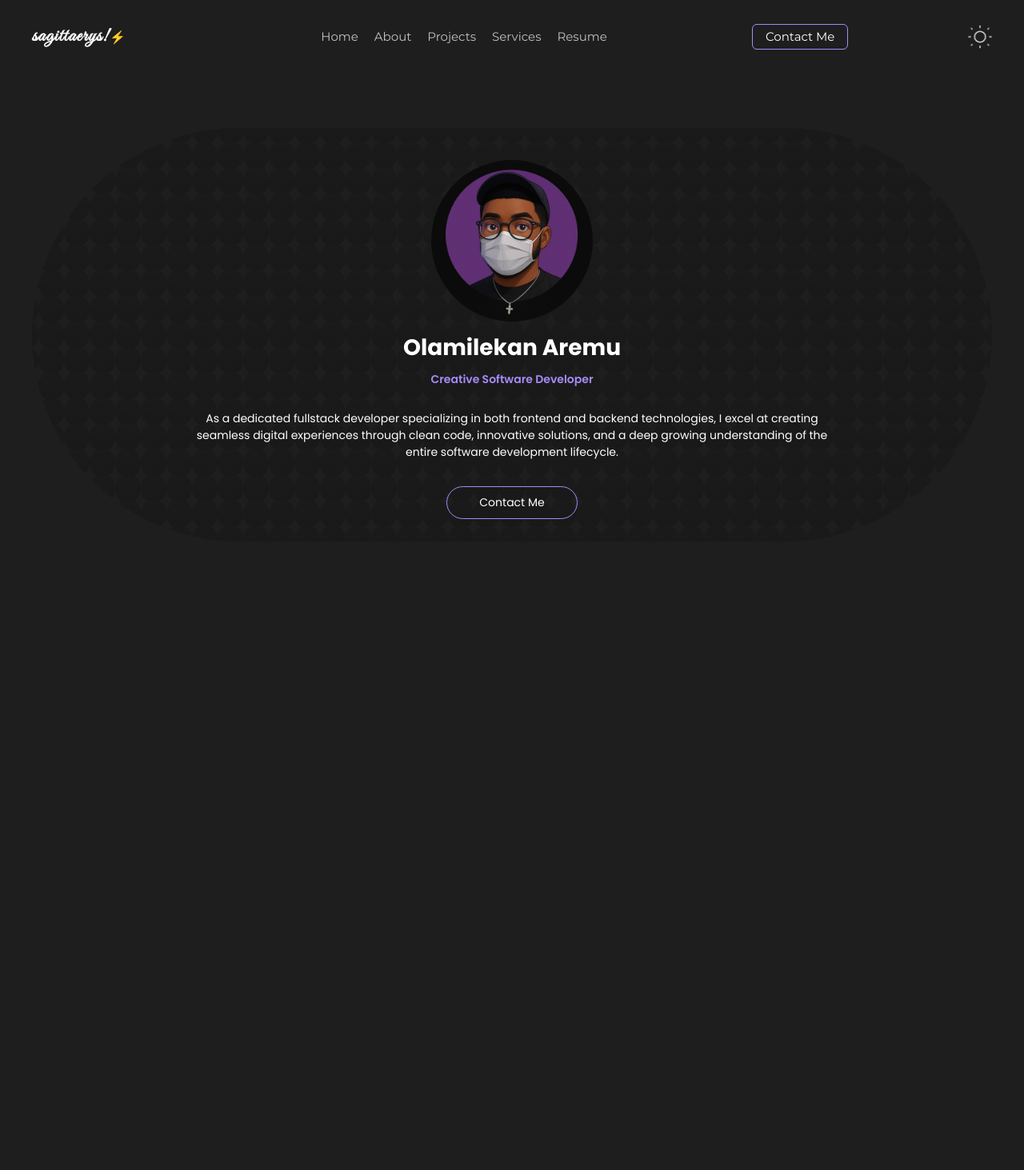
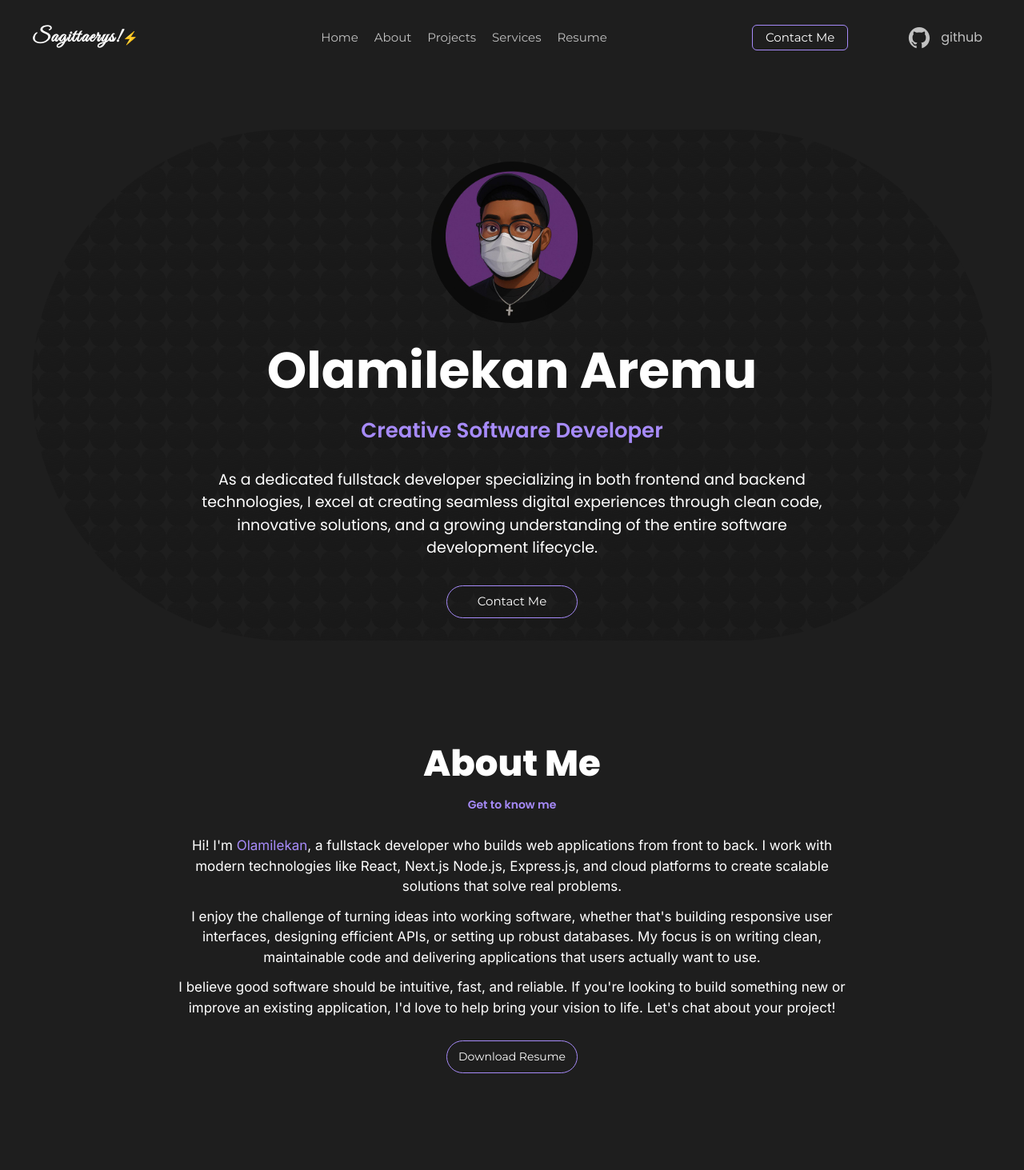
Before and after one commit to Sagittaerys/portfolio-next-js, a Next.js app: page / in a window 1280 px wide. Shown: the top 1463 px of the page at 80% size. Before the commit the page ends 800 px from the top, so only its background shows below. Built offline with nearby package versions, Linux system fonts and the light colour scheme.

Commit message:
about-phase

```diff
--- /dev/null
+++ b/Components/About-Me.js
@@ -0,0 +1,38 @@
+export default function AboutMe() {
+  return (
+    <div id="about" className="container p-5 md:p-10">
+      <div className="name text-center py-3 space-y-2">
+        <h2 className="text-[24px] md:text-[45px] text-white font-extrabold">About Me</h2>
+        <p className="text-[14px] md:text-[14px] text-[#A78BFA] font-semibold">
+          Get to know me
+        </p>
+      </div>
+      <div className="contents my-4 md:text-[17px] text-[13px] flex flex-col gap-3 md:max-w-[840px] mx-auto text-center text-white">
+        <p>
+          Hi! I'm <span className="text-[#A78BFA]">Olamilekan</span>, a fullstack developer who builds web applications
+          from front to back. I work with modern technologies like React, Next.js
+          Node.js, Express.js, and cloud platforms to create scalable solutions that
+          solve real problems.
+        </p>
+          <p>
+          I enjoy the challenge of turning ideas into working software, whether that's building responsive user interfaces,
+          designing efficient APIs, or setting up robust databases. My focus is
+          on writing clean, maintainable code and delivering applications that
+          users actually want to use.
+          </p>
+
+        <p>
+          I believe good software should be intuitive, fast, and
+          reliable. If you're looking to build something new or improve an
+          existing application, I'd love to help bring your vision to life.
+          Let's chat about your project!
+        </p>
+
+        <button className="rounded-full nav-list hover:bg-[#A78BFA] mx-auto mt-4 text-[14px] border border-[#A78BFA] w-[164px] h-[41px]">
+                  Download Resume
+        </button>
+
+      </div>
+    </div>
+  );
+}
--- a/Components/Header.js
+++ b/Components/Header.js
@@ -3,6 +3,7 @@
 import { useState } from "react";
 import Link from "next/link";
 import Image from "next/image";
+import { IoLogoGithub } from "react-icons/io5";
 
 export default function Header() {
   const [isOpen, setIsOpen] = useState(false);
@@ -16,7 +17,7 @@ export default function Header() {
       <div className="relative flex justify-between md:max-w-[100%] items-center">
       <Link className="w-[15%] flex items-center" href="/">
         <h1 className="test-font tracking-wider text-[24px] font-extrabold text-[#FFFFFF] ">
-          sagittaerys!
+          Sagittaerys!
         </h1>
           <div>⚡</div>
       </Link>
@@ -37,10 +38,10 @@ export default function Header() {
             Projects
           </Link>
 
-          <Link className="hover:text-[#A78BFA]" href="#contact">
+          <Link className="hover:text-[#A78BFA]" href="#services">
             Services
           </Link>
-          <Link className="hover:text-[#A78BFA]" href="#contact">
+          <Link className="hover:text-[#A78BFA]" href="#resume">
             Resume
           </Link>
         </div>
@@ -54,9 +55,15 @@ export default function Header() {
             </button>
           </Link>
 
-          <button className="">
-            <Image src="/Group.png" height={30} width={30} alt="color-mode" />
+          <a href="https://github.com/sagittaerys">
+
+          <button className="name px-3 py-1 text-[#C1C1C1] hover:text-white  flex items-center gap-3">
+              <div> <IoLogoGithub className="text-[30px]" /> </div>
+              <div> github</div>
           </button>
+
+          </a>
+
         </div>
       </div>
 
--- a/Components/Intro.js
+++ b/Components/Intro.js
@@ -9,15 +9,15 @@ export default function Intro(){
                   <Image className="rounded-full" src= "/Chibi Me!.png" width={202} height={197} alt="sagittaerys"/>
               </div>
               <div className="name text-center py-3 space-y-2">
-                  <h2 className="text-[28px] font-bold">Olamilekan Aremu</h2>
-                  <p className="text-[14px] text-[#A78BFA] font-semibold">Creative Software Developer</p>
+                  <h2 className="text-[28px] md:text-[63px] font-bold">Olamilekan Aremu</h2>
+                  <p className="text-[14px] md:text-[26px] text-[#A78BFA] font-semibold">Creative Software Developer</p>
               </div>
 
-              <div className="text-center mx-auto my-4 text-[14px] intro-description md:max-w-[793px]">
-                  <p>As a dedicated fullstack developer specializing in both frontend and backend technologies, I excel at creating seamless digital experiences through clean code, innovative solutions, and a deep growing understanding of the entire software development lifecycle.</p>
+              <div className="text-center mx-auto my-4 md:text-[19px] text-[14px] intro-description md:max-w-[793px]">
+                  <p>As a dedicated fullstack developer specializing in both frontend and backend technologies, I excel at creating seamless digital experiences through clean code, innovative solutions, and a growing understanding of the entire software development lifecycle.</p>
               </div>
 
-              <button className="rounded-full name hover:bg-[#A78BFA] mx-auto mt-4 text-[14px] border border-[#A78BFA] w-[164px] h-[41px]">
+              <button className="rounded-full md:text-[15px] nav-list hover:bg-[#A78BFA] mx-auto mt-4 text-[13px] border border-[#A78BFA] w-[164px] h-[41px]">
                   Contact Me
               </button>
         </div>
--- /dev/null
+++ b/Components/Services.js
@@ -0,0 +1,21 @@
+export default function Services() {
+  return (
+    <div id="services" className="container p-5 md:p-10">
+      <div className="name text-center py-3 space-y-2">
+        <h2 className="text-[24px] md:text-[45px] text-white font-extrabold">What I do</h2>
+        <p className="text-[14px] md:text-[14px] text-[#A78BFA] font-semibold">
+          My Services
+        </p>
+      </div>
+
+      <div className="contents my-4 md:text-[17px] text-[13px] flex flex-col gap-3 md:max-w-[840px] mx-auto text-center text-white">
+
+
+
+
+
+
+      </div>
+    </div>
+  );
+}
--- a/app/globals.css
+++ b/app/globals.css
@@ -27,3 +27,7 @@ body{
 .name, .intro-description{
   font-family: 'Poppins', serif;
 }
+
+.contents{
+  font-family: 'Inter', serif;
+}
--- a/app/page.js
+++ b/app/page.js
@@ -1,10 +1,14 @@
 // import Image from "next/image";
 import Intro from "@/Components/Intro";
+import AboutMe from "@/Components/About-Me";
+import Services from "@/Components/Services";
 
 export default function Home() {
   return (
     <div>
         <Intro />
+        <AboutMe />
+        <Services />
     </div>
   );
 }
```
Also changed, not shown: package.json (+4 -3 lines), 1 other file (tests, documents, lock files or other folders).
